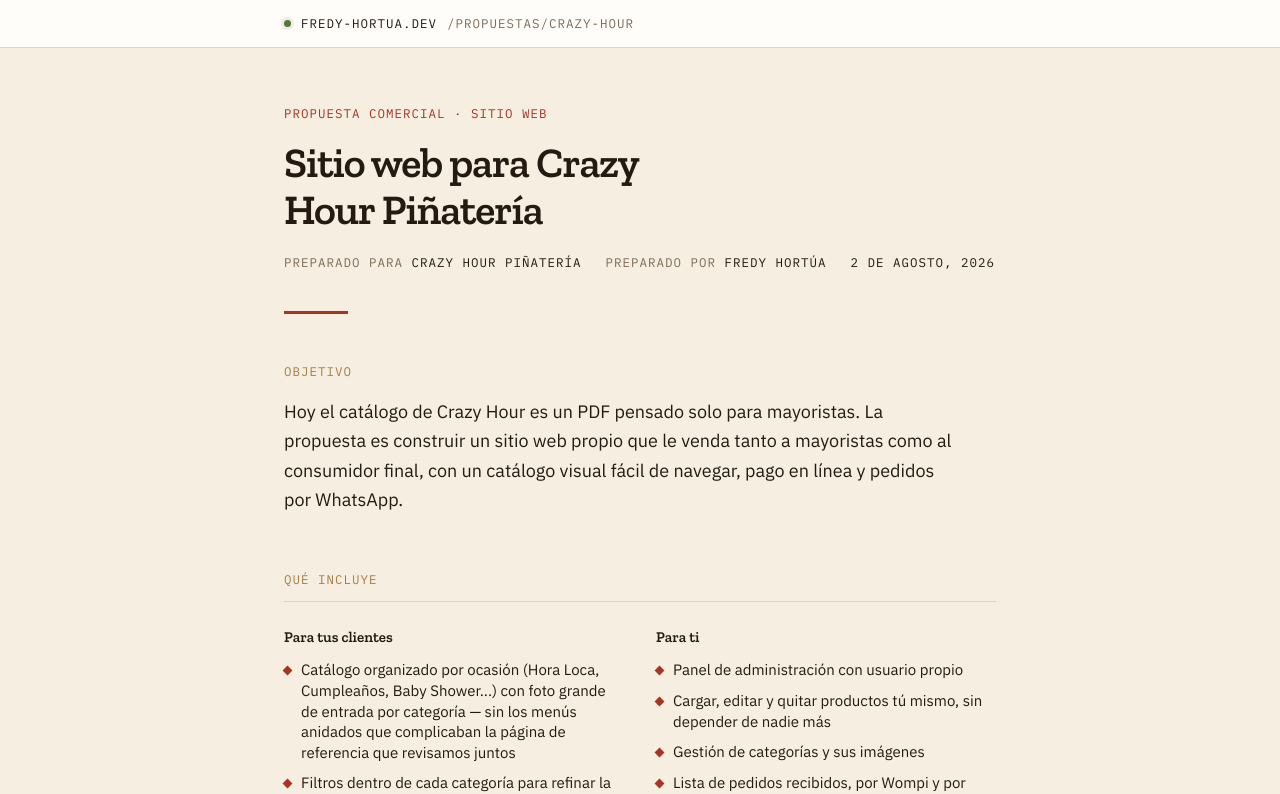
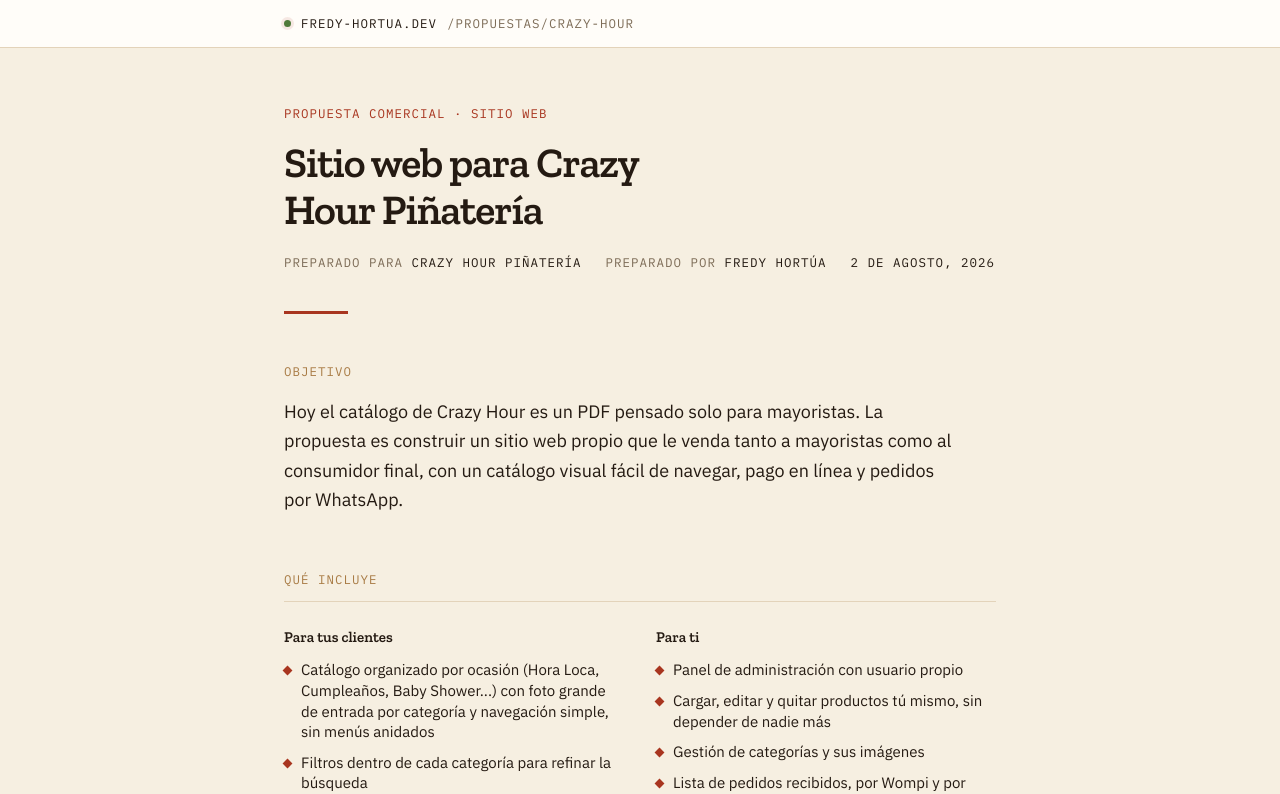
Before and after one commit to snarfito/fredyhortua-dev, a Next.js app: page /propuestas/crazy-hour in a window 1280 px wide. Shown: the top 794 px of the page. Built offline with nearby package versions, Linux system fonts and the light colour scheme; no server answers.

Commit message:
fix: remove overly casual phrasing from Crazy Hour proposal copy

```diff
--- a/app/propuestas/crazy-hour/page.tsx
+++ b/app/propuestas/crazy-hour/page.tsx
@@ -9,7 +9,7 @@
 
 const features = {
   clientes: [
-    'Catálogo organizado por ocasión (Hora Loca, Cumpleaños, Baby Shower...) con foto grande de entrada por categoría — sin los menús anidados que complicaban la página de referencia que revisamos juntos',
+    'Catálogo organizado por ocasión (Hora Loca, Cumpleaños, Baby Shower...) con foto grande de entrada por categoría y navegación simple, sin menús anidados',
     'Filtros dentro de cada categoría para refinar la búsqueda',
     'Carrito de compras',
     'Pago en línea seguro con Wompi',
```
